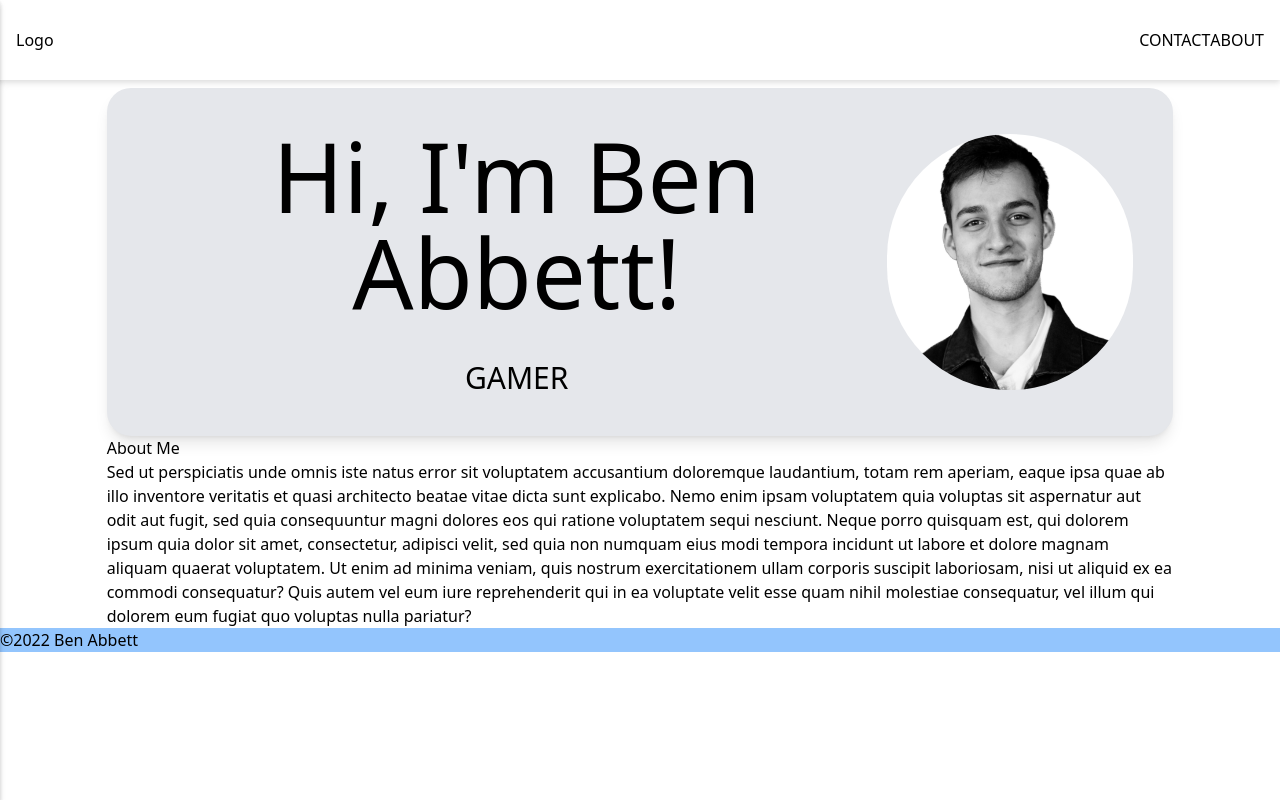
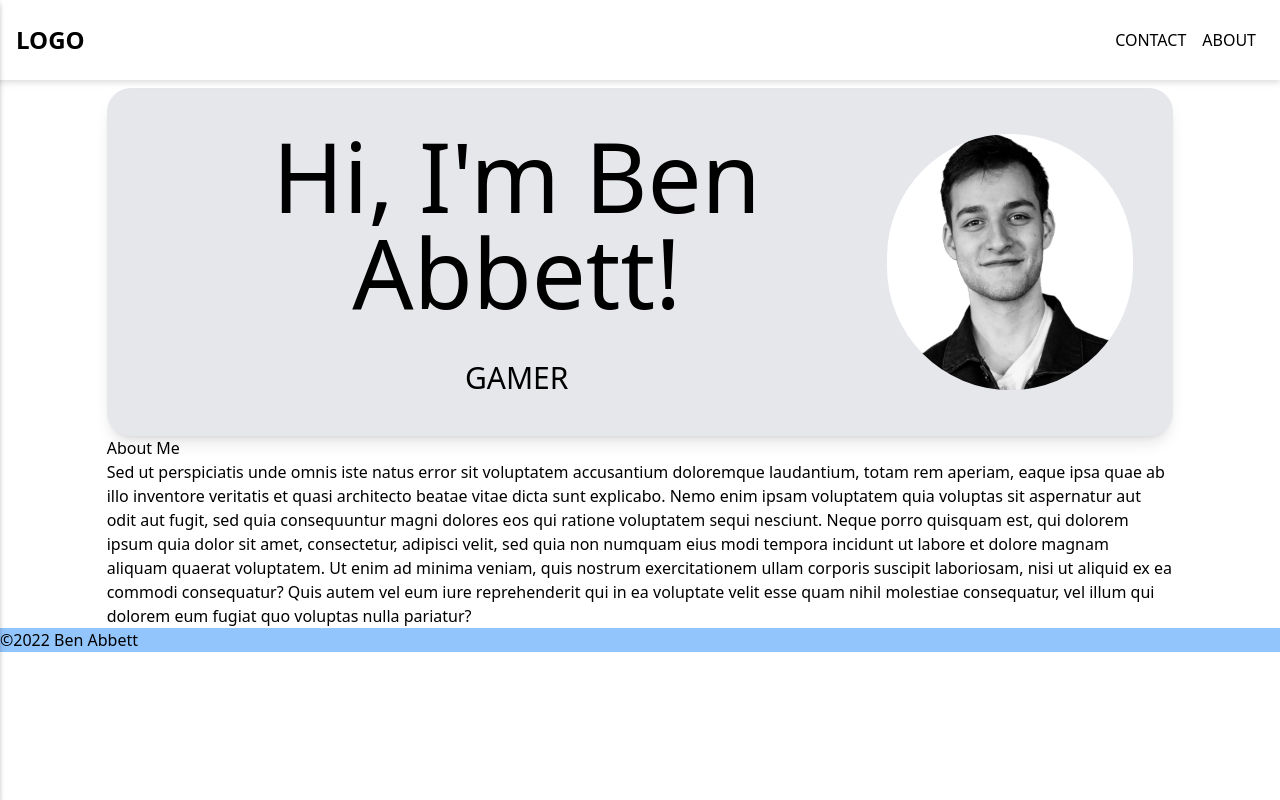
Before and after one commit to babbett/abbett-dev, a Next.js app in the folder abbett-dev/abbett-dev-site/: page / in a window 1280 px wide. Built offline with nearby package versions, Linux system fonts and the light colour scheme.

Commit message:
Add <a> tags in <Link> for classname

```diff
--- a/abbett-dev/abbett-dev-site/components/Navbar.tsx
+++ b/abbett-dev/abbett-dev-site/components/Navbar.tsx
@@ -13,8 +13,8 @@ type MobileProps = {
 
 function NavLink({ to, children }: NavProps) {
     return (
-        <Link href={to} className="mx-4 border-4 border-blue-500">
-            {children}
+        <Link href={to}>
+            <a className="mx-2">{children}</a>
         </Link>
     );
 }
@@ -26,11 +26,11 @@ function MobileNav({ open, setOpen }: MobileProps) {
                 <Link className="text-xl font-semibold" href="/">Logo</Link>
             </div>
             <div className="flex flex-col ml-4">
-                <Link className="text-xl font-medium my-4" href="/about">
-                    <a onClick={() => setTimeout(() => {setOpen(!open)}, 100)}>About</a>
+                <Link href="/about">
+                    <a onClick={() => setTimeout(() => {setOpen(!open)}, 100)} className="text-xl font-medium my-4">About</a>
                 </Link>
-                <Link className="text-xl font-normal my-4 ml-1" href="/contact">
-                    <a onClick={() => setTimeout(() => {setOpen(!open)}, 100)}>Contact</a>
+                <Link href="/contact">
+                    <a onClick={() => setTimeout(() => {setOpen(!open)}, 100)} className="text-xl font-normal my-4 ml-1">Contact</a>
                 </Link>
             </div>
         </div>
@@ -43,7 +43,9 @@ function Navbar() {
         <nav className="flex filter drop-shadow-md bg-white px-4 py-4 h-20 items-center">
             <MobileNav open={open} setOpen={setOpen}/>
             <div className="w-3/12 flex items-center">
-                <Link className="text-2xl font-semibold" href="/">Logo</Link>
+                <Link href="/">
+                    <a className="text-2xl font-semibold">LOGO</a>
+                </Link>
             </div>
             <div className="w-9/12 flex justify-end items-center">
 
--- a/abbett-dev/abbett-dev-site/pages/_app.tsx
+++ b/abbett-dev/abbett-dev-site/pages/_app.tsx
@@ -1,7 +1,7 @@
-import '../styles/globals.css'
-import type { AppProps } from 'next/app'
+import '../styles/globals.css';
+import type { AppProps } from 'next/app';
 import Layout from '../components/Layout';
-import { Analytics } from "@vercel/analytics/react"
+import { Analytics } from '@vercel/analytics/react';
 
 function MyApp({ Component, pageProps }: AppProps) {
   return (
```
